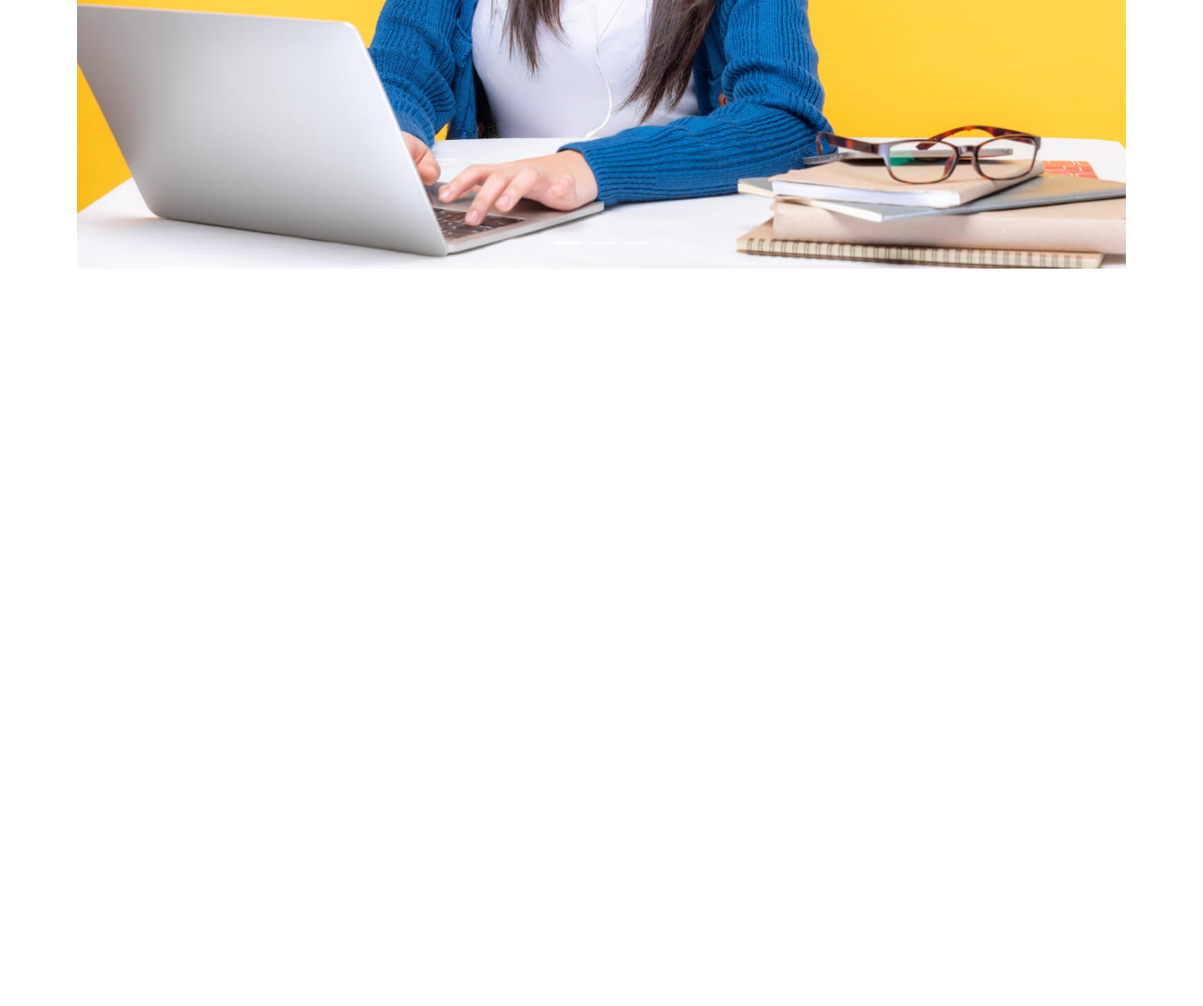
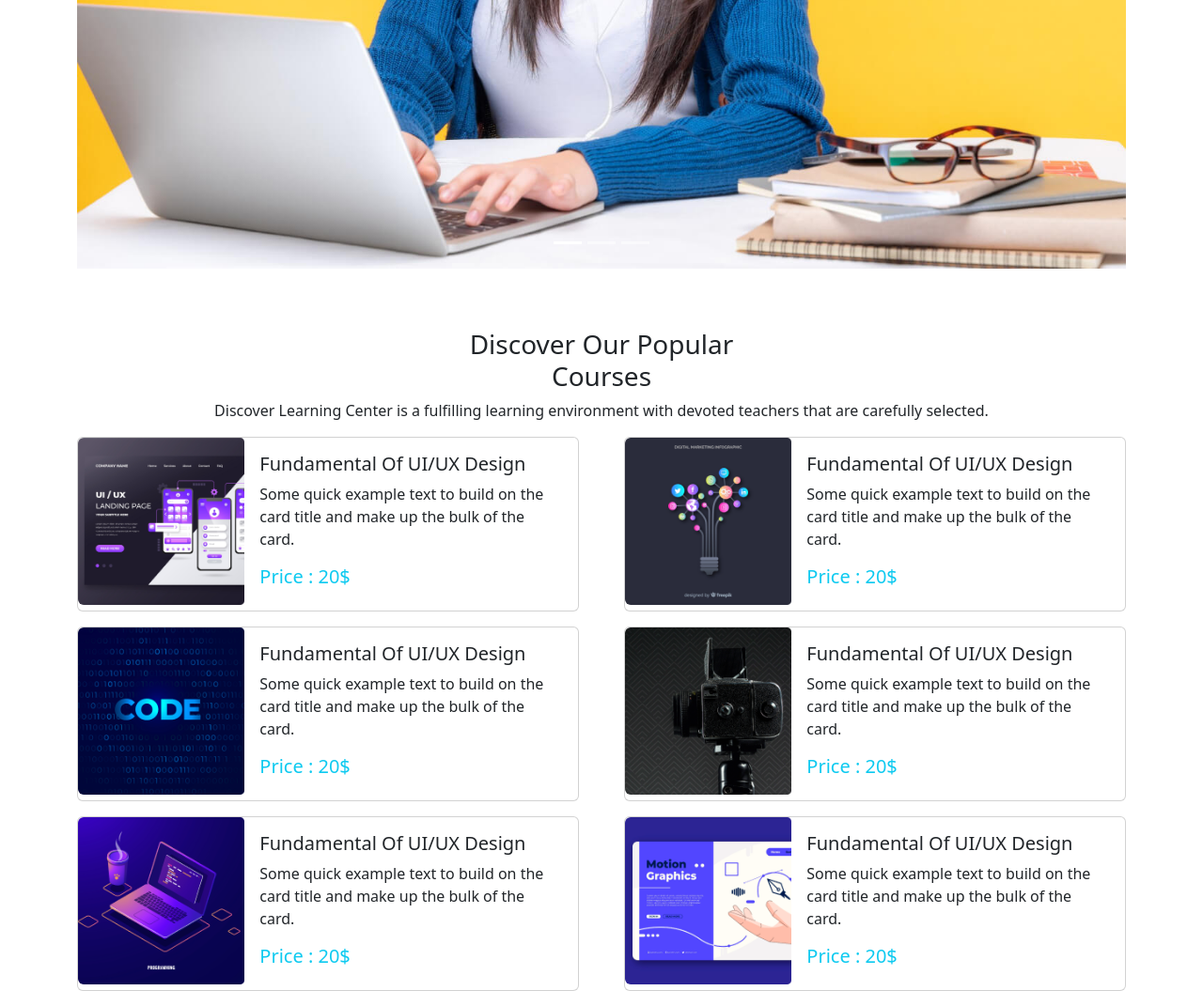
Before and after one commit to golammostofa58958/online-learning, a plain HTML site: page index.html in a window 1280 px wide. Shown: the part 562-1633 px from the top of the page at 94% size. Before the commit the page ends 848 px from the top, so only its background shows below. Drawn offline with nearby package versions, Linux system fonts and the light colour scheme.

Commit message:
added-cource

```diff
--- a/index.html
+++ b/index.html
@@ -95,7 +95,119 @@
         <!-- carousel slider end  -->
     </header>
 
+    <main class="container">
+        <section class="mt-5">
+            <div class="card text-center border-0">
+                <div class="card-body">
+                    <h3 class="card-title">Discover Our Popular <br>Courses</h3>
+                    <p class="card-text">Discover Learning Center is a fulfilling learning environment with devoted
+                        teachers that are carefully selected.</p>
+                </div>
 
+            </div>
+        </section>
+        <section class="d-flex gap-5">
+            <div>
+                <div class="card mb-3" style="max-width: 540px;">
+                    <div class="row g-0">
+                        <div class="col-md-4">
+                            <img src="images/course/course-1.png" class="img-fluid rounded-start" alt="...">
+                        </div>
+                        <div class="col-md-8">
+                            <div class="card-body">
+                                <h5 class="card-title">Fundamental Of UI/UX Design</h5>
+                                <p class="card-text">Some quick example text to build on the card title
+                                    and make up the bulk of the card.</p>
+                                <h5 class="text-info">Price : 20$</h5>
+                            </div>
+                        </div>
+                    </div>
+                </div>
+                <div class="card mb-3" style="max-width: 540px;">
+                    <div class="row g-0">
+                        <div class="col-md-4">
+                            <img src="images/course/course-2.png" class="img-fluid rounded-start" alt="...">
+                        </div>
+                        <div class="col-md-8">
+                            <div class="card-body">
+                                <h5 class="card-title">Fundamental Of UI/UX Design</h5>
+                                <p class="card-text">Some quick example text to build on the card title
+                                    and make up the bulk of the card.</p>
+                                <h5 class="text-info">Price : 20$</h5>
+                            </div>
+                        </div>
+                    </div>
+                </div>
+                <div class="card mb-3" style="max-width: 540px;">
+                    <div class="row g-0">
+                        <div class="col-md-4">
+                            <img src="images/course/course-3.png" class="img-fluid rounded-start" alt="...">
+                        </div>
+                        <div class="col-md-8">
+                            <div class="card-body">
+                                <h5 class="card-title">Fundamental Of UI/UX Design</h5>
+                                <p class="card-text">Some quick example text to build on the card title
+                                    and make up the bulk of the card.</p>
+                                <h5 class="text-info">Price : 20$</h5>
+                            </div>
+                        </div>
+                    </div>
+                </div>
+            </div>
+
+            <div>
+                <div class="card mb-3" style="max-width: 540px;">
+                    <div class="row g-0">
+                        <div class="col-md-4">
+                            <img src="images/course/course-4.png" class="img-fluid rounded-start" alt="...">
+                        </div>
+                        <div class="col-md-8">
+                            <div class="card-body">
+                                <h5 class="card-title">Fundamental Of UI/UX Design</h5>
+                                <p class="card-text">Some quick example text to build on the card title
+                                    and make up the bulk of the card.</p>
+                                <h5 class="text-info">Price : 20$</h5>
+                            </div>
+                        </div>
+                    </div>
+                </div>
+                <div class="card mb-3" style="max-width: 540px;">
+                    <div class="row g-0">
+                        <div class="col-md-4">
+                            <img src="images/course/course-5.png" class="img-fluid rounded-start" alt="...">
+                        </div>
+                        <div class="col-md-8">
+                            <div class="card-body">
+                                <h5 class="card-title">Fundamental Of UI/UX Design</h5>
+                                <p class="card-text">Some quick example text to build on the card title
+                                    and make up the bulk of the card.</p>
+                                <h5 class="text-info">Price : 20$</h5>
+                            </div>
+                        </div>
+                    </div>
+                </div>
+                <div class="card mb-3" style="max-width: 540px;">
+                    <div class="row g-0">
+                        <div class="col-md-4">
+                            <img src="images/course/course-6.png" class="img-fluid rounded-start" alt="...">
+                        </div>
+                        <div class="col-md-8">
+                            <div class="card-body">
+                                <h5 class="card-title">Fundamental Of UI/UX Design</h5>
+                                <p class="card-text">Some quick example text to build on the card title
+                                    and make up the bulk of the card.</p>
+                                <h5 class="text-info">Price : 20$</h5>
+                            </div>
+                        </div>
+                    </div>
+                </div>
+            </div>
+
+
+
+
+        </section>
+    </main>
 
 
     <script src="https://cdn.jsdelivr.net/npm/bootstrap@5.2.0/dist/js/bootstrap.bundle.min.js"
```
